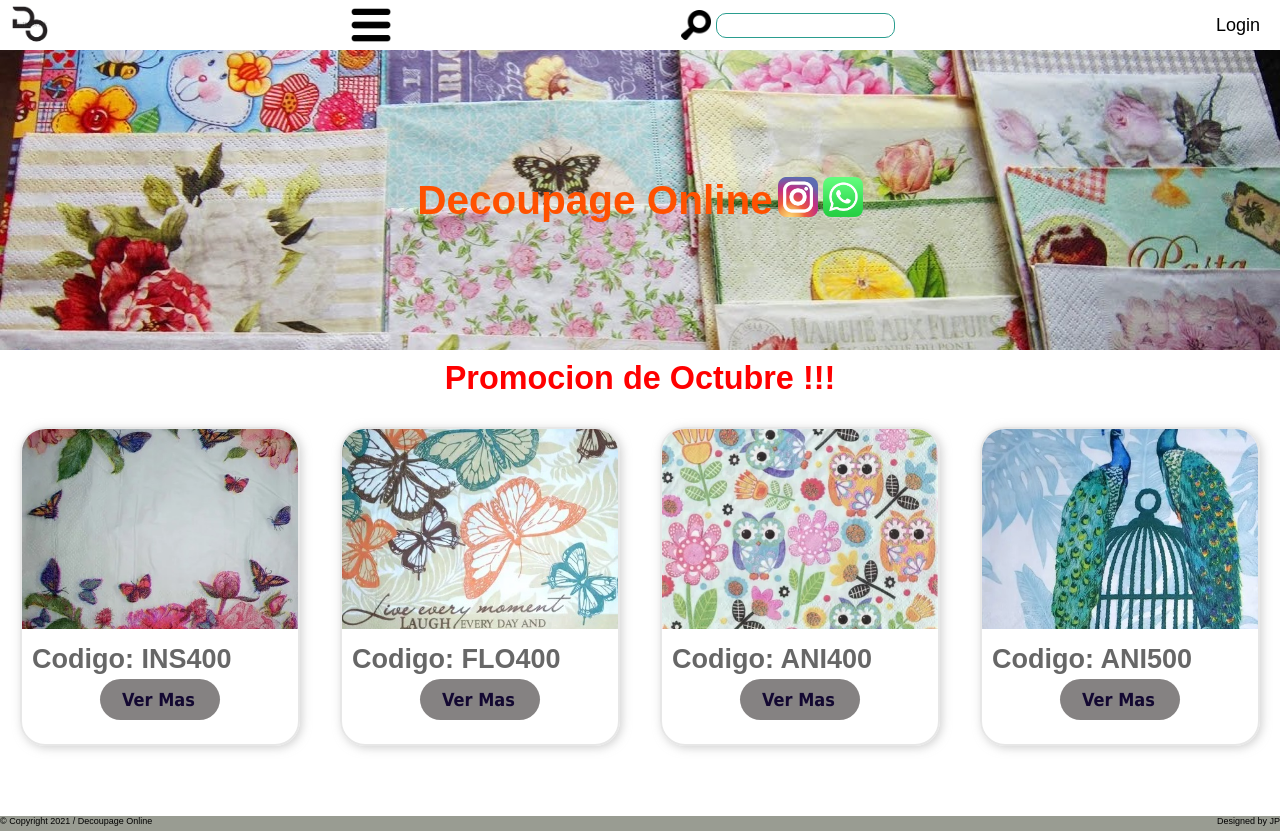
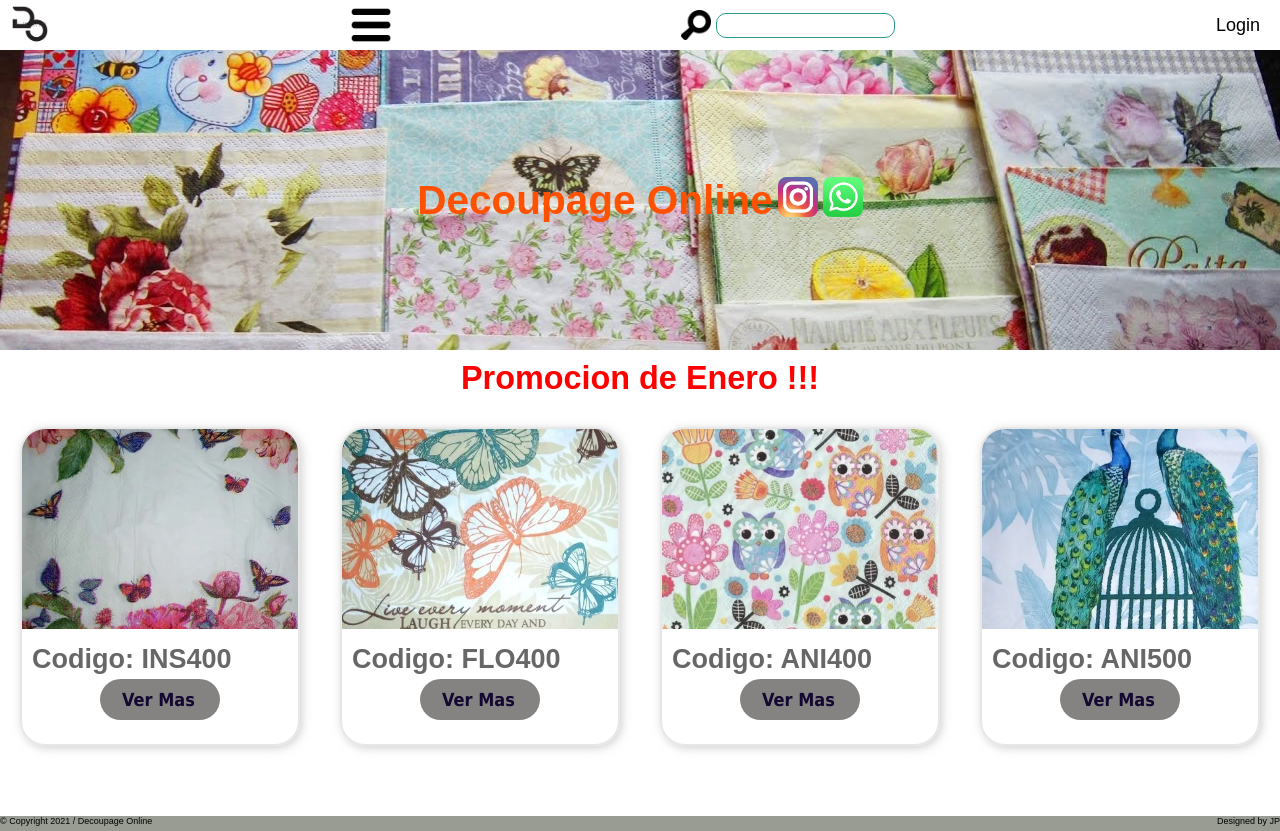
Before and after one commit to joape/Entrega2_React, a React (Create React App) app: page / in a window 1280 px wide. Built offline with nearby package versions, Linux system fonts and the light colour scheme; the HTML template or start-up script is replaced by a standard one.

Commit message:
Cambio seccion Promociones

```diff
--- a/src/components/commons/SeccionPromociones.jsx
+++ b/src/components/commons/SeccionPromociones.jsx
@@ -1,7 +1,7 @@
 export function SeccionPromociones(){
     return (
         <section className="promociones">
-                <h2>Promocion de Octubre !!!</h2>
+                <h2>Promocion de Enero !!!</h2>
         </section>
     );
 }
```
